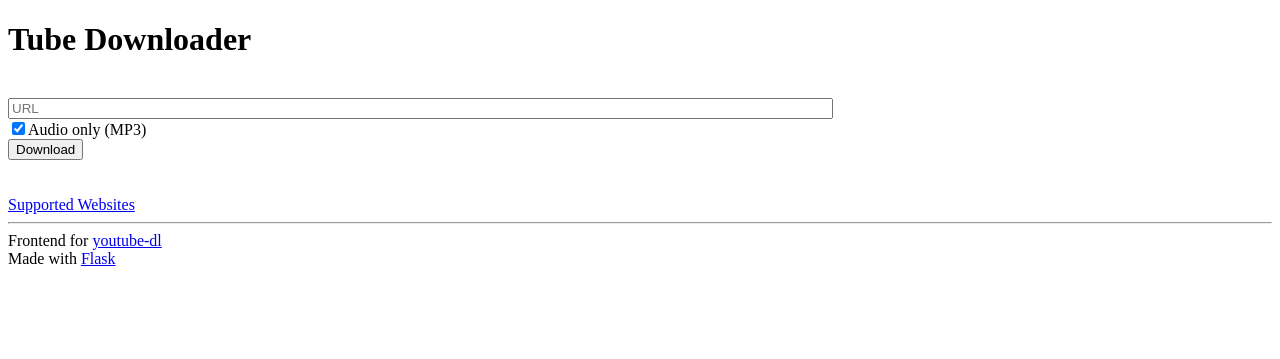
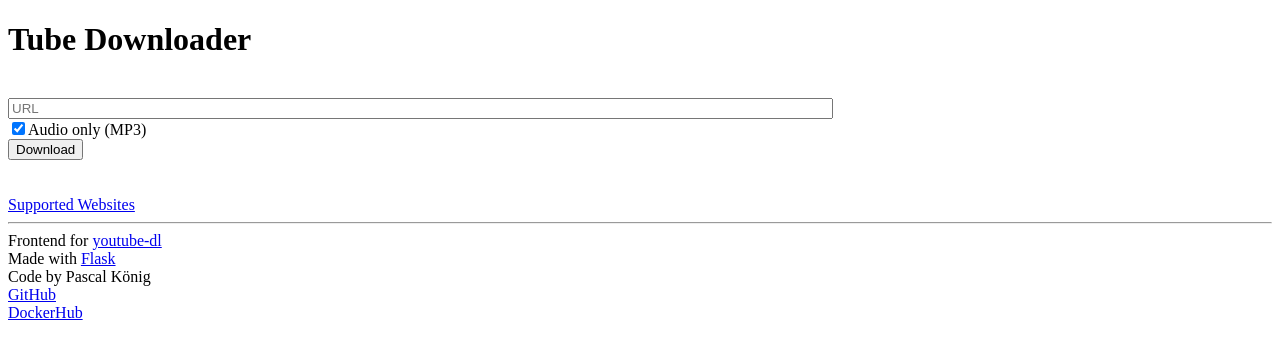
Before and after one commit to pako88/tube-downloader, a Flask app: page / in a window 1280 px wide. Shown: the top 359 px of the page. Run offline with Flask 2, Linux system fonts and the light colour scheme.

Commit message:
edit footer

```diff
--- a/templates/index.html
+++ b/templates/index.html
@@ -16,7 +16,10 @@
     <hr>
     <div>
       Frontend for <a href="https://github.com/rg3/youtube-dl" target="_blank">youtube-dl</a><br>
-      Made with <a href="http://flask.pocoo.org/" target="_blank">Flask</a>
+      Made with <a href="http://flask.pocoo.org/" target="_blank">Flask</a><br>
+      Code by Pascal König<br>
+      <a href="https://github.com/pako88/tube-downloader" target="_blank">GitHub</a><br>
+      <a href="https://hub.docker.com/r/pako88/tube-downloader/" target="_blank">DockerHub</a><br>
     </div>
   </body>
 </html>
```
